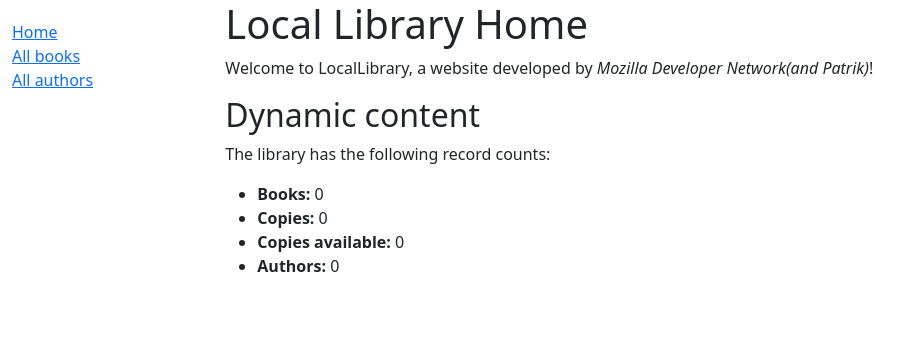
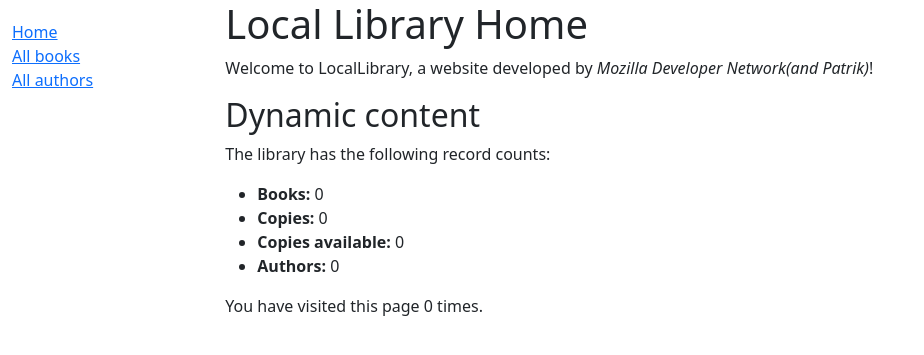
Before and after one commit to moledoPatrik/locallibrary-mdn, a Django app: page /catalog/ in a window 1280 px wide. Shown: the top 355 px of the page, without its empty margins (0-924 px from the left). Run offline with Django 4.2, Linux system fonts and the light colour scheme; data that the repository does not hold is empty.

Commit message:
part7: sessions framework

```diff
--- a/catalog/templates/index.html
+++ b/catalog/templates/index.html
@@ -15,4 +15,8 @@
     <li><strong>Copies available:</strong> {{ num_instances_available }}</li>
     <li><strong>Authors:</strong> {{ num_authors }}</li>
   </ul>
+
+  <p>
+    You have visited this page {{ num_visits }} time{{ num_visits|pluralize }}.
+  </p>
 {% endblock %}
--- a/catalog/views.py
+++ b/catalog/views.py
@@ -14,11 +14,16 @@
     # The 'all()' is implied by default.
     num_authors = Author.objects.count()
 
+    # gets the num_visits data from session, if the data is not there, creates it and assign 0
+    num_visits = request.session.get('num_visits', 0)
+    request.session['num_visits'] = num_visits + 1
+
     context = {
         'num_books': num_books,
         'num_instances': num_instances,
         'num_instances_available': num_instances_available,
         'num_authors': num_authors,
+        'num_visits': num_visits,
     }
 
     # Render the HTML template index.html with the data in the context variable
```
